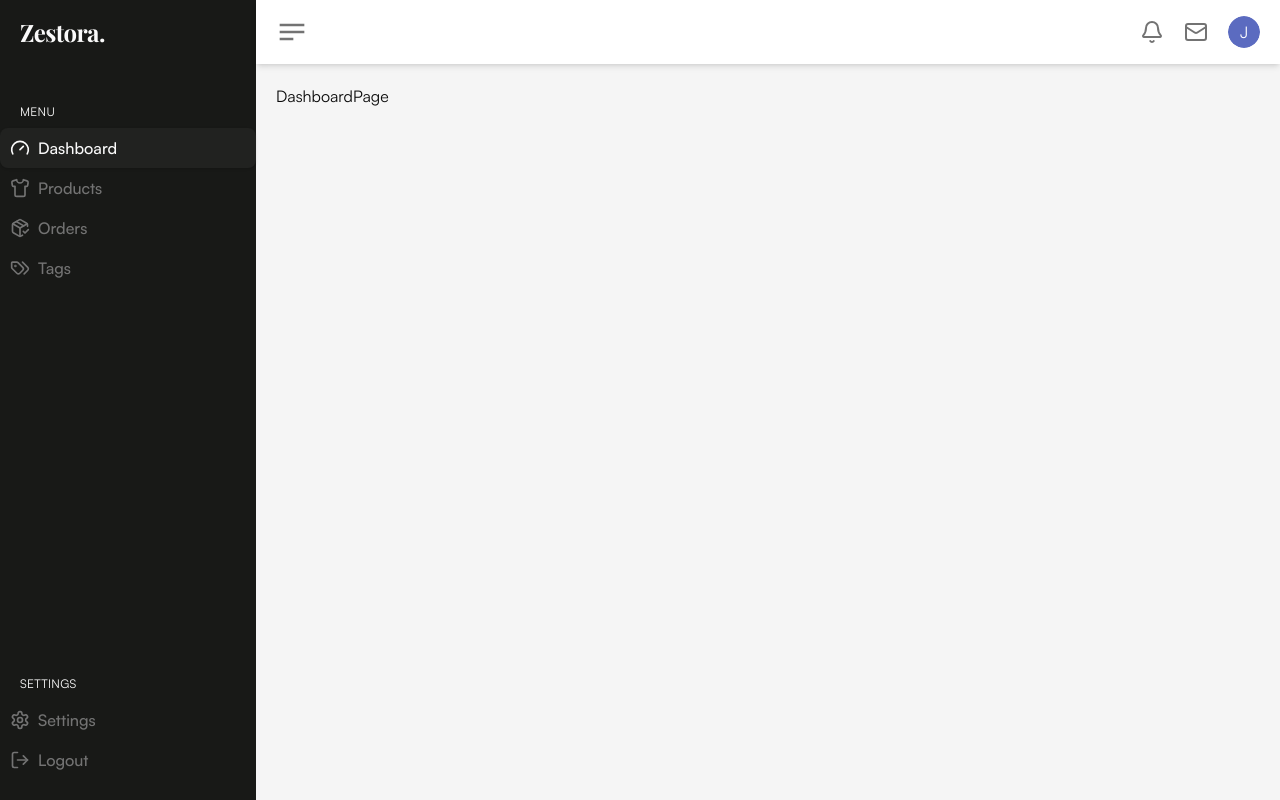
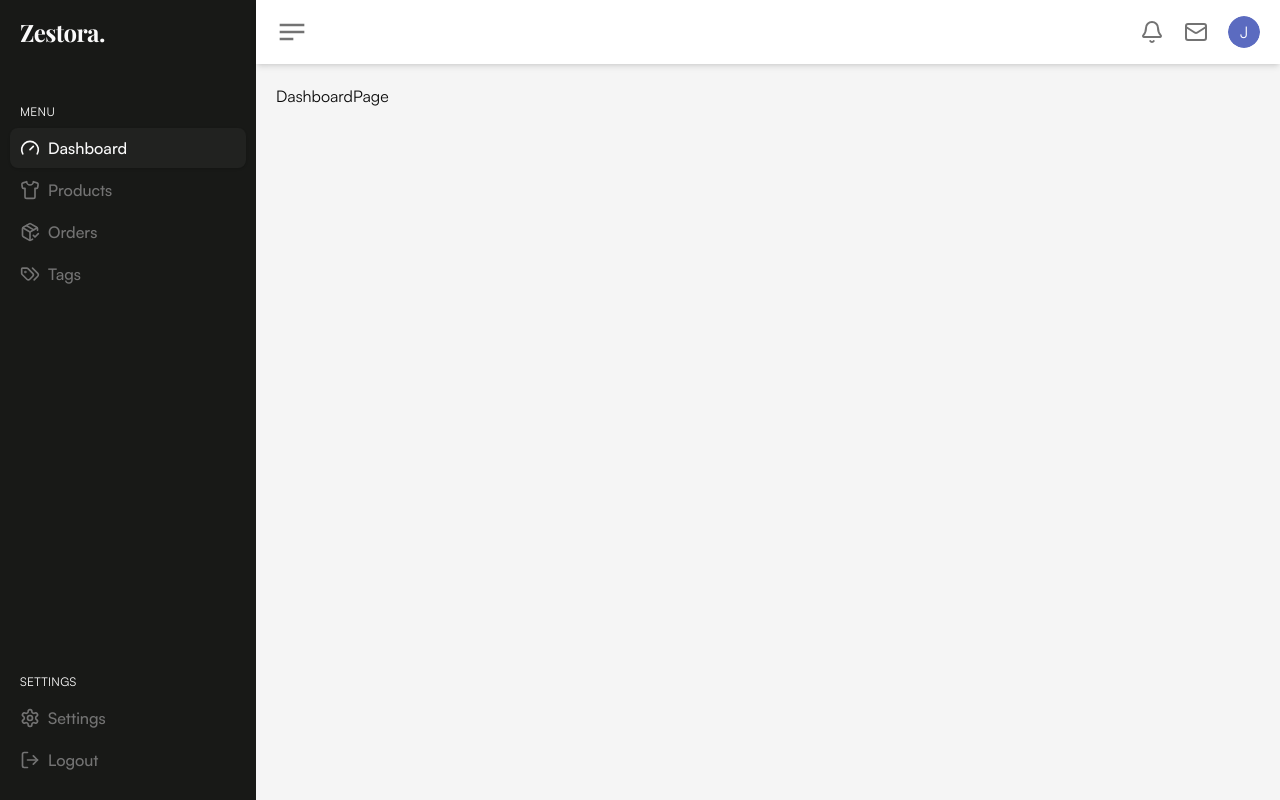
Before and after one commit to loqman1235/zestora, a Next.js app: page /dashboard in a window 1280 px wide. Built offline with nearby package versions, Linux system fonts and the light colour scheme; no server answers.

Commit message:
Refactor SidebarSection component for improved structure and styling consistency

```diff
--- a/app/(dashboard)/_components/Sidebar.tsx
+++ b/app/(dashboard)/_components/Sidebar.tsx
@@ -5,8 +5,8 @@ import { SidebarLink } from "./sidebar-link";
 
 export const Sidebar = () => {
   return (
-    <aside className="dashboard-sidebar-bg h-screen w-[16rem] bg-[var(--dashboard-sidebar-bg)] text-[var(--dashboard-sidebar-fg)]">
-      <div className="flex h-16 items-center gap-2 p-5">
+    <aside className="dashboard-sidebar-bg h-screen w-[16rem] bg-[var(--dashboard-sidebar-bg)] px-2.5 text-[var(--dashboard-sidebar-fg)]">
+      <div className="flex h-16 items-center gap-2 px-2.5 py-5">
         <Brand className="md:text-2xl" />
       </div>
 
--- a/app/(dashboard)/_components/sidebar-section.tsx
+++ b/app/(dashboard)/_components/sidebar-section.tsx
@@ -6,8 +6,8 @@ interface SidebarSectionProps {
 export const SidebarSection = ({ title, children }: SidebarSectionProps) => {
   return (
     <div className="mt-10 flex flex-col gap-2">
-      <span className="ml-5 text-xs tracking-wide uppercase">{title}</span>
-      <ul>{children}</ul>
+      <span className="ml-2.5 text-xs tracking-wide uppercase">{title}</span>
+      <ul className="flex flex-col gap-0.5">{children}</ul>
     </div>
   );
 };
```
